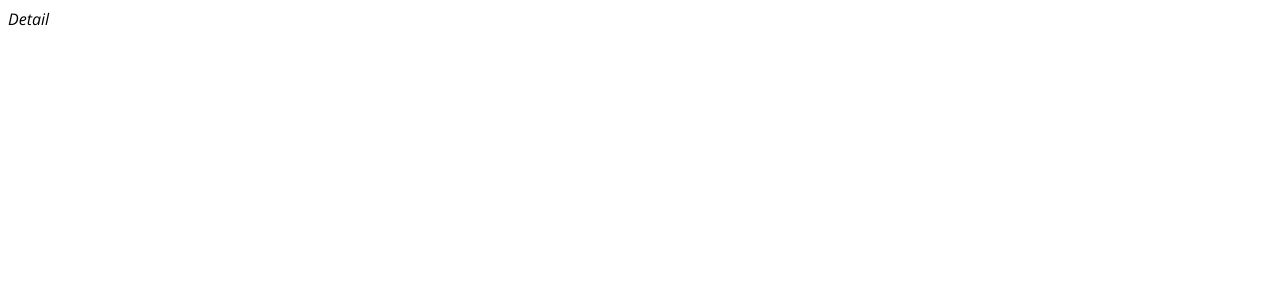
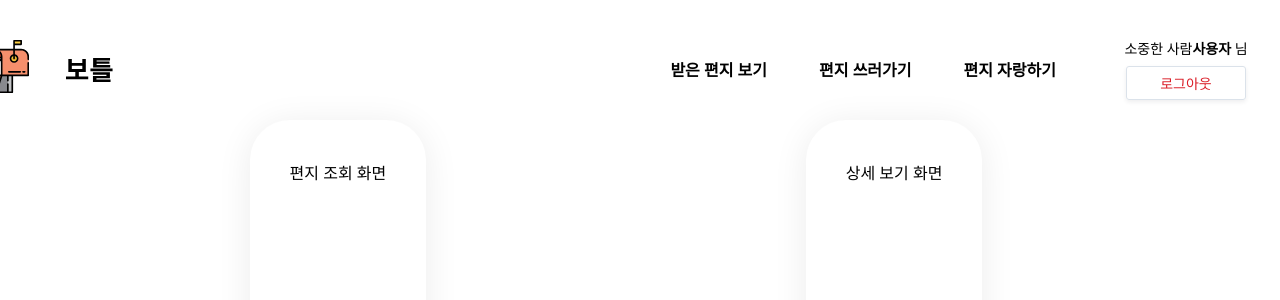
Before and after one commit to kasterra/bottle-app, a React (Vite) app: page /detail in a window 1280 px wide. Shown: the top 300 px of the page. Built offline with nearby package versions, Linux system fonts and the light colour scheme.

Commit message:
feat : detail page initial

```diff
--- /dev/null
+++ b/src/components/Header/UserInfo.tsx
@@ -0,0 +1,21 @@
+import styles from "./header.module.css";
+
+interface Props {
+  userName: string;
+}
+
+const UserInfo = ({ userName }: Props) => {
+  return (
+    <div className={styles.userinfo}>
+      <span>
+        소중한 사람
+        <span className={styles.bold}>{userName}</span> 님
+      </span>
+      <div className={styles["logout-button"]} onClick={() => {}}>
+        로그아웃
+      </div>
+    </div>
+  );
+};
+
+export default UserInfo;
--- /dev/null
+++ b/src/components/Header/header.module.css
@@ -0,0 +1,98 @@
+.container {
+  margin-top: 20px;
+  display: grid;
+  grid-template-columns: 1fr 140px;
+  width: 100vw;
+  max-width: 1620px;
+  gap: 60px;
+  align-items: center;
+  align-self: center;
+}
+
+.logo {
+  width: 138px;
+  height: 77px;
+}
+
+.navmenu-container {
+  display: flex;
+  justify-content: space-between;
+  width: 100%;
+}
+@media (max-width: 767.98px) {
+  .navmenu-container {
+    flex-direction: column;
+  }
+}
+
+.navmenu {
+  display: flex;
+  gap: 52px;
+  justify-content: center;
+  align-items: center;
+  font-size: 16px;
+  font-style: normal;
+  font-weight: 700;
+  line-height: normal;
+}
+
+.navmenu > a {
+  text-decoration: none;
+  color: inherit;
+}
+
+.userinfo-container {
+  width: 100%;
+  display: flex;
+  justify-content: center;
+  align-items: center;
+}
+
+.userinfo {
+  display: flex;
+  flex-direction: column;
+  align-items: center;
+  gap: 8px;
+  font-size: 14px;
+}
+
+.bold {
+  font-weight: 700;
+}
+
+.logout-button {
+  cursor: pointer;
+  display: flex;
+  width: 120px;
+  height: 34px;
+  justify-content: center;
+  align-items: center;
+  color: #da1e28;
+  border-radius: 3px;
+  border: 1px solid #dbe2ea;
+  box-shadow: 0px 2px 4px 0px rgba(44, 39, 56, 0.08),
+    0px 1px 2px 0px rgba(44, 39, 56, 0);
+}
+
+.normal-button {
+  cursor: pointer;
+  display: flex;
+  width: 120px;
+  height: 34px;
+  justify-content: center;
+  align-items: center;
+  color: #000;
+  border-radius: 3px;
+  border: 1px solid #dbe2ea;
+  box-shadow: 0px 2px 4px 0px rgba(44, 39, 56, 0.08),
+    0px 1px 2px 0px rgba(44, 39, 56, 0);
+  text-decoration: none;
+  color: #0f62fe;
+}
+
+.modal-body {
+  display: flex;
+  flex-direction: column;
+  gap: 10px;
+  align-items: center;
+}
--- /dev/null
+++ b/src/components/Header/index.tsx
@@ -0,0 +1,34 @@
+import styles from "./header.module.css";
+import { Link, NavLink } from "react-router-dom";
+import LogoSVG from "../../assets/bottle-logo.svg";
+import UserInfo from "./UserInfo";
+
+const menuElements = [
+  { name: "받은 편지 보기", to: "/admin/users" },
+  { name: "편지 쓰러가기", to: "/admin/semester-manage" },
+  { name: "편지 자랑하기", to: "/admin/research" },
+];
+
+const Header = () => {
+  return (
+    <header className={styles.container}>
+      <div className={styles["navmenu-container"]}>
+        <Link to="/detail">
+          <img src={LogoSVG} alt="logo" className={styles.logo} />
+        </Link>
+        <div className={styles.navmenu}>
+          {menuElements.map((element) => (
+            <NavLink key={element.to} to={element.to} className={styles.bold}>
+              {element.name}
+            </NavLink>
+          ))}
+        </div>
+      </div>
+      <div className={styles["userinfo-container"]}>
+        <UserInfo userName="사용자" />
+      </div>
+    </header>
+  );
+};
+
+export default Header;
--- a/src/pages/Detail.tsx
+++ b/src/pages/Detail.tsx
@@ -1,5 +1,21 @@
+import Card from "../components/Card";
+import Header from "../components/Header";
+import styles from "./detail.module.css";
+
 const Detail = () => {
-  return <div>Detail</div>;
+  return (
+    <div className={styles.container}>
+      <Header />
+      <div className={styles["cards-container"]}>
+        <Card>
+          <span>편지 조회 화면</span>
+        </Card>
+        <Card>
+          <span>상세 보기 화면</span>
+        </Card>
+      </div>
+    </div>
+  );
 };
 
 export default Detail;
--- /dev/null
+++ b/src/pages/detail.module.css
@@ -0,0 +1,19 @@
+.container {
+  width: 95vw;
+  height: 95vh;
+  display: flex;
+  flex-direction: column;
+  align-items: center;
+}
+
+.header {
+  width: 100vw;
+}
+
+.cards-container {
+  display: flex;
+  padding: 10px 120px;
+  justify-content: space-between;
+  height: 100%;
+  width: 80%;
+}
```
Also changed, not shown: src/assets/bottle-logo.jpg (added), src/assets/bottle-logo.svg (added).
